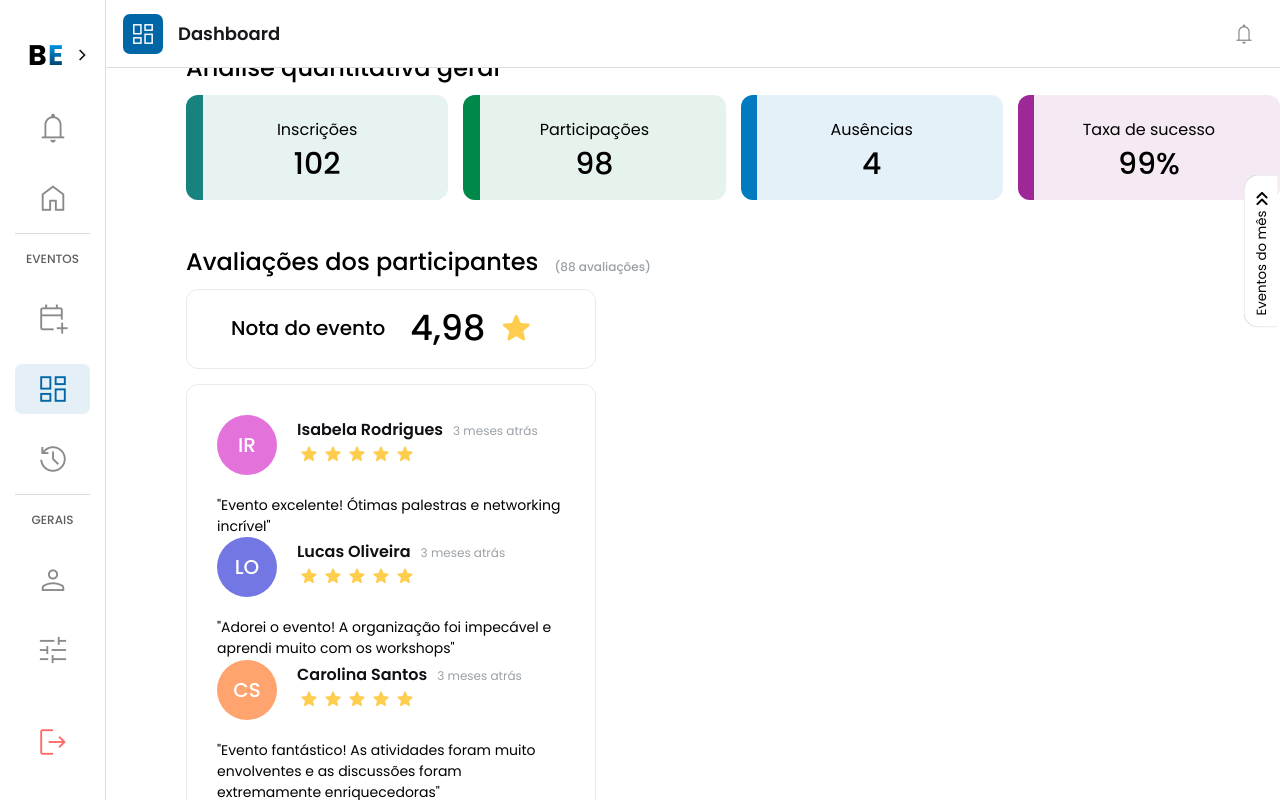
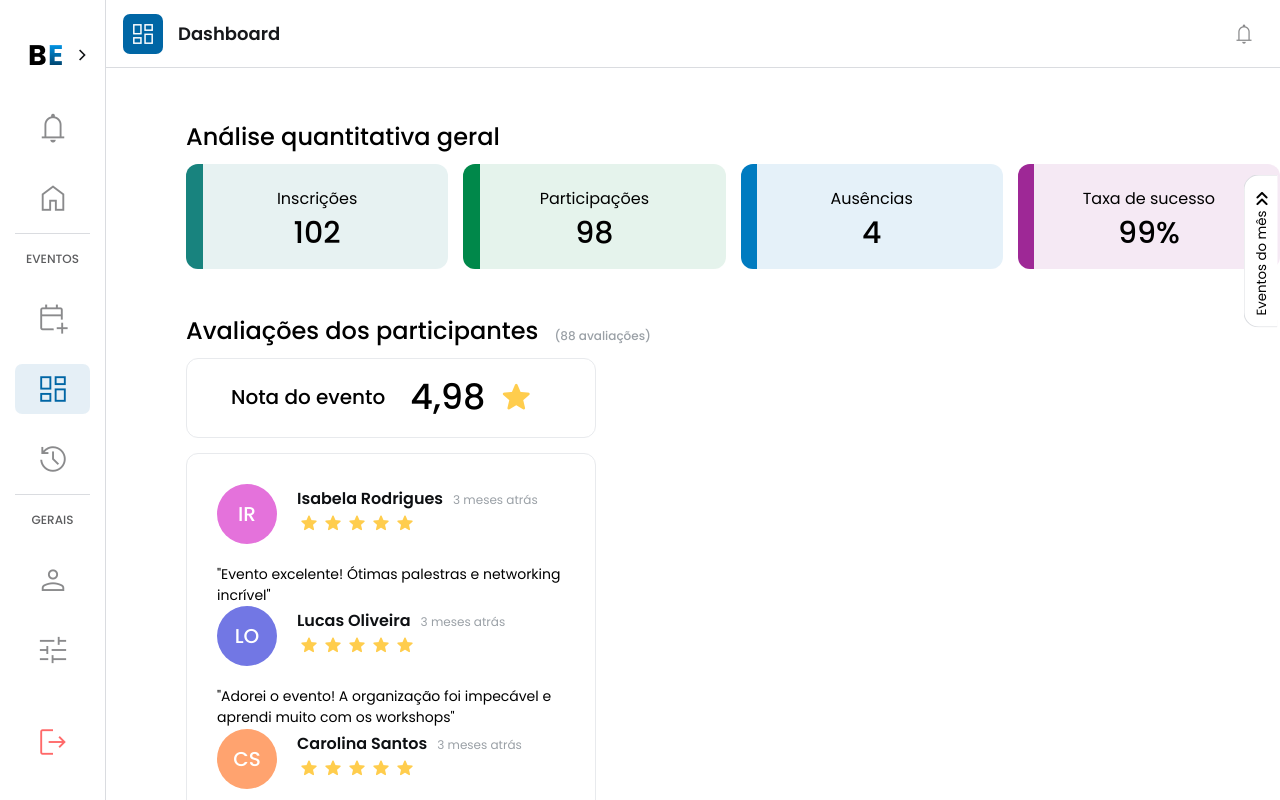
Before and after one commit to EsyProject/EsyFrontend, a React (Vite) app: page /dashboard in a window 1280 px wide. Shown: the top 800 px of the page. Built offline with nearby package versions, Linux system fonts and the light colour scheme.

Commit message:
style: Dashboard style update

```diff
--- a/src/pages/Dashboard/Dashboard.css
+++ b/src/pages/Dashboard/Dashboard.css
@@ -1,5 +1,6 @@
 .dashboard-container {
   transition: margin-left 0.3s ease;
+  margin-top: 119px;
 }
 
 .sidebar-open .dashboard-container-main {
```
